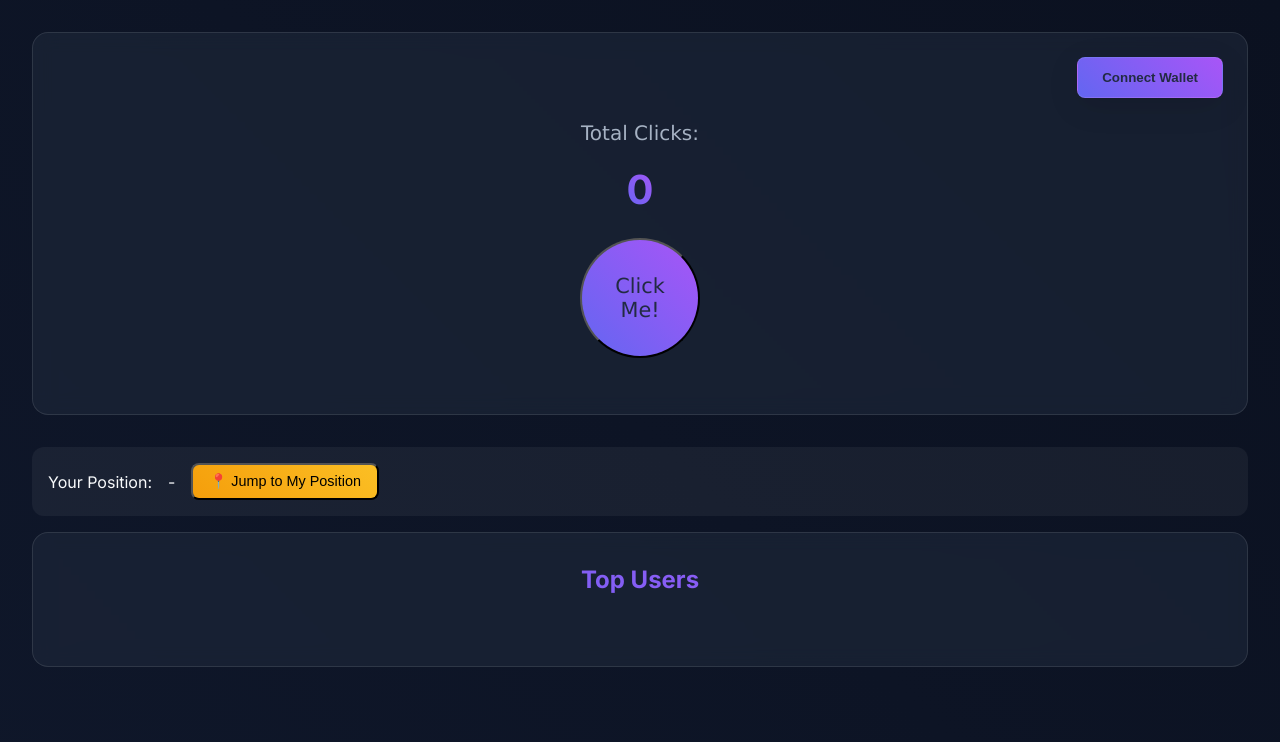
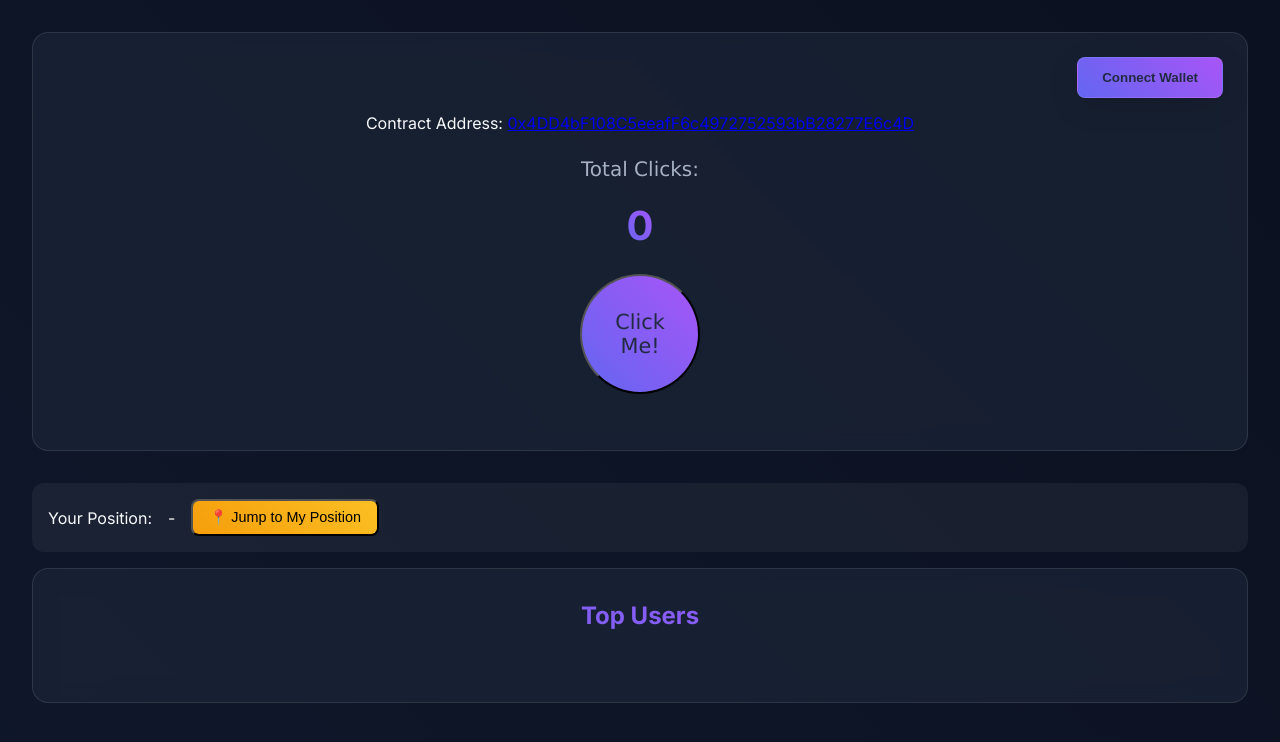
Before and after one commit to Ara-miri/Vercel-app, a website with bundled scripts: page TeaLove-Front/index.html in a window 1280 px wide. Built offline with nearby package versions, Linux system fonts and the light colour scheme.

Commit message:
Added top-bar class div

```diff
--- a/TeaLove-Front/index.html
+++ b/TeaLove-Front/index.html
@@ -9,7 +9,16 @@
   </head>
   <body>
     <div class="section">
-      <button id="connectButton">Connect Wallet</button>
+      <div class="top-bar">
+        <button id="connectButton">Connect Wallet</button>
+        <p class="contract-address">
+          Contract Address:
+          <a
+            href="https://sepolia.tea.xyz/address/0x4DD4bF108C5eeafF6c4972752593bB28277E6c4D"
+          />
+          0x4DD4bF108C5eeafF6c4972752593bB28277E6c4D </a>
+        </p>
+      </div>
       <div class="stats">
         <p>Total Clicks:</p>
         <span id="totalClicks">0</span>
```
